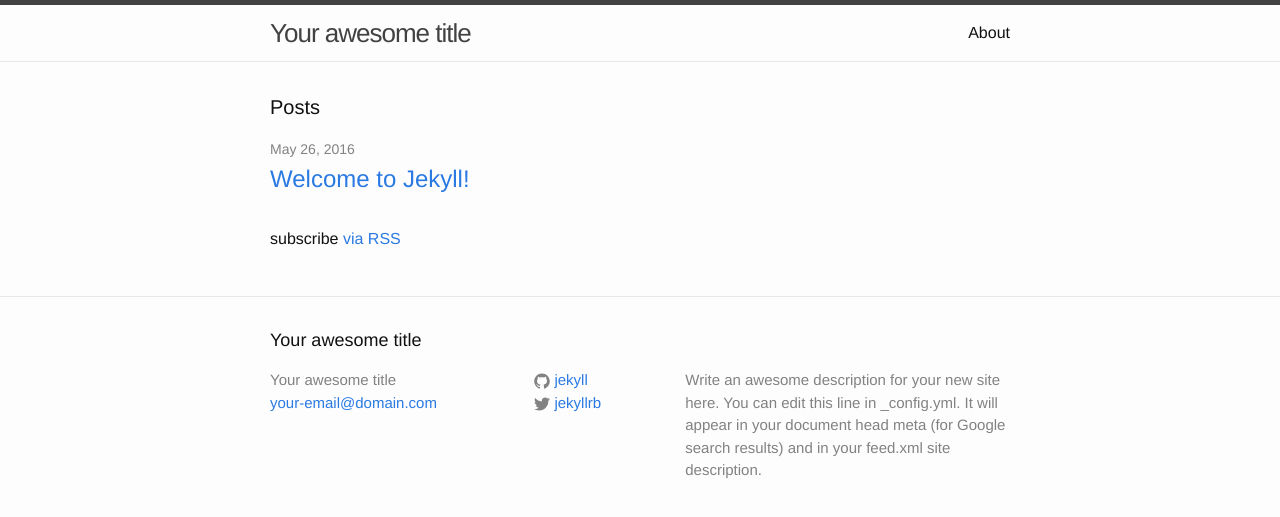
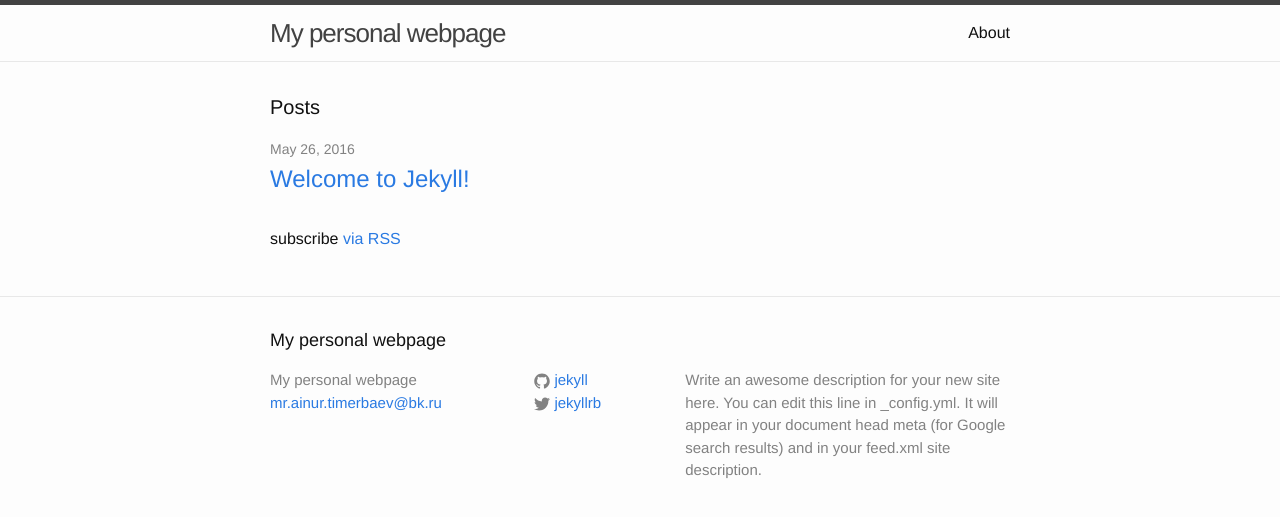
Before and after one commit to designAi/designAi.github.io, a Jekyll site: the page built from index.html, in a window 1280 px wide. Shown: the top 517 px of the page. Built offline with Jekyll 4.4.1, drawn with Linux system fonts in a browser that asks for light colours.

Commit message:
Update _config.yml

```diff
--- a/_config.yml
+++ b/_config.yml
@@ -6,8 +6,8 @@
 # 'jekyll serve'. If you change this file, please restart the server process.
 
 # Site settings
-title: Your awesome title
-email: your-email@domain.com
+title: My personal webpage
+email: mr.ainur.timerbaev@bk.ru
 description: > # this means to ignore newlines until "baseurl:"
   Write an awesome description for your new site here. You can edit this
   line in _config.yml. It will appear in your document head meta (for
```
